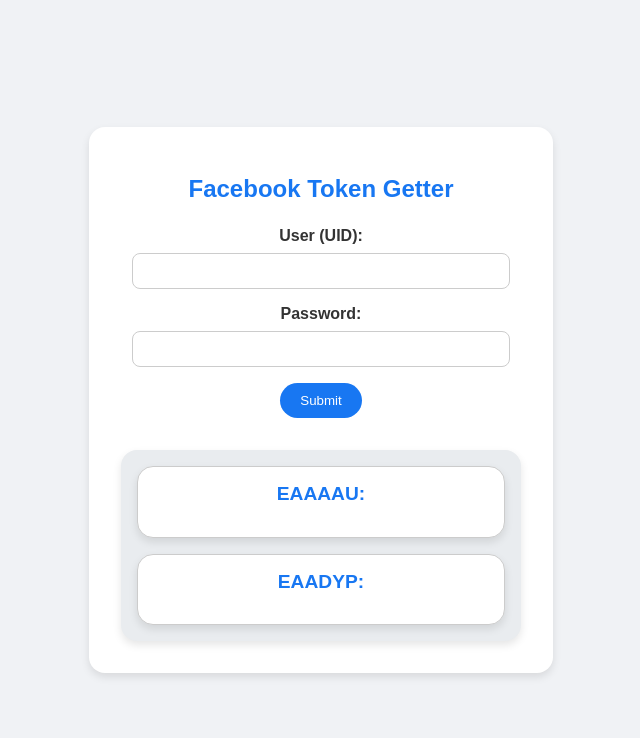
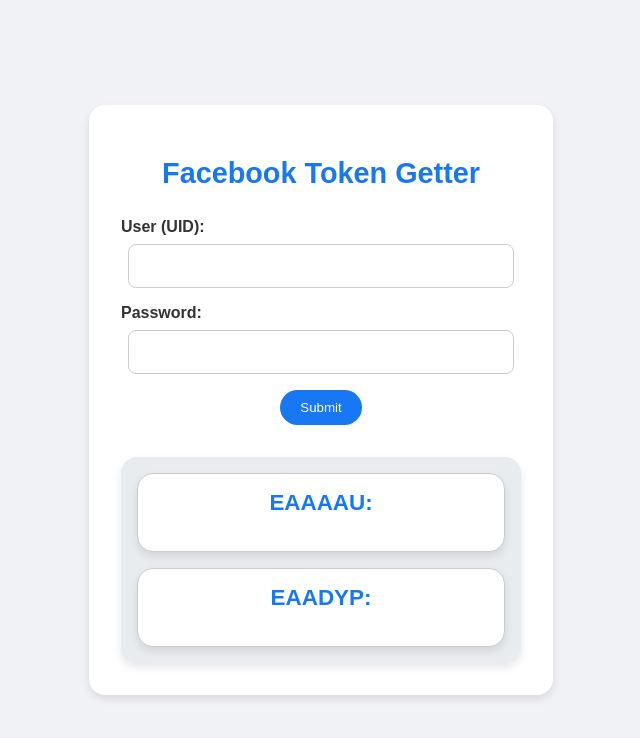
Before and after one commit to AtsushiNakajima14/Token-Getter, a website: page public/index.html in a window 1280 px wide. Shown: the whole page, without its empty margins (319-959 px from the left). Drawn offline with Linux system fonts and the light colour scheme.

Commit message:
styles.css

```diff
--- a/public/styles.css
+++ b/public/styles.css
@@ -24,7 +24,7 @@
 h1 {
     margin-bottom: 1em;
     color: #1877f2;
-    font-size: 1.5em;
+    font-size: 1.8em;
 }
 
 label {
@@ -32,11 +32,13 @@
     margin-bottom: 0.5em;
     color: #333;
     font-weight: bold;
+    text-align: left;
+    font-size: 1em;
 }
 
 input {
     width: calc(100% - 2.5em);
-    padding: 0.5em;
+    padding: 0.75em;
     margin-bottom: 1em;
     border: 1px solid #ccc;
     border-radius: 8px;
@@ -103,7 +105,7 @@
 .token-section h2 {
     margin-top: 0;
     color: #1877f2;
-    font-size: 1.2em;
+    font-size: 1.4em;
 }
 
 .token-section pre {
```
